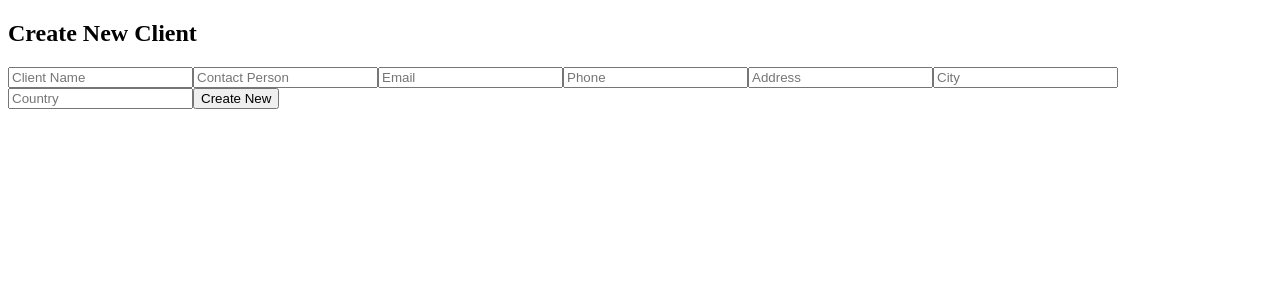
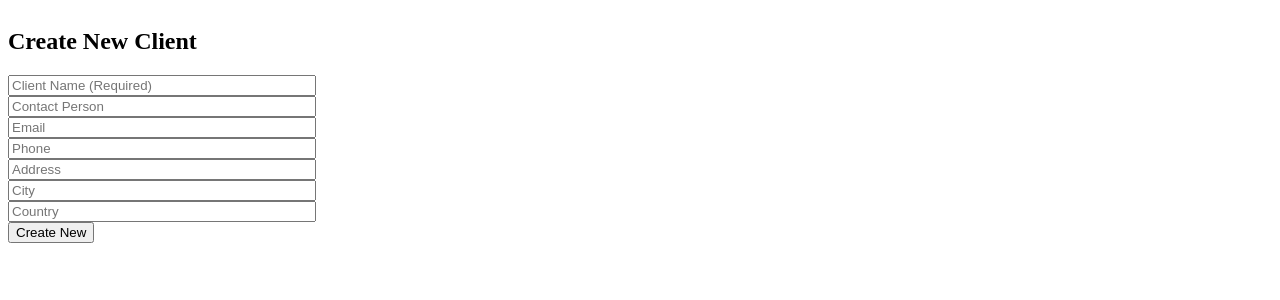
Before and after one commit to adobiss/db-api-frontend, a React (Create React App) app: page /create in a window 1280 px wide. Shown: the top 300 px of the page. Built offline with nearby package versions, Linux system fonts and the light colour scheme.

Commit message:
Update CreateRecord layout to vertical, align left and remove gaps for consistency

```diff
--- a/src/components/CreateRecord.js
+++ b/src/components/CreateRecord.js
@@ -35,18 +35,61 @@ const CreateRecord = () => {
   };
 
   return (
-    <div>
+    <div style={{ display: 'flex', flexDirection: 'column', alignItems: 'flex-start', width: '300px' }}>
       <h2>Create New Client</h2>
-      <input type="text" placeholder="Client Name" onChange={(e) => setClientName(e.target.value)} required />
-      <input type="text" placeholder="Contact Person" onChange={(e) => setContactPerson(e.target.value)} />
-      <input type="email" placeholder="Email" onChange={(e) => setEmail(e.target.value)} />
-      <input type="text" placeholder="Phone" onChange={(e) => setPhone(e.target.value)} />
-      <input type="text" placeholder="Address" onChange={(e) => setAddress(e.target.value)} />
-      <input type="text" placeholder="City" onChange={(e) => setCity(e.target.value)} />
-      <input type="text" placeholder="Country" onChange={(e) => setCountry(e.target.value)} />
-      <button onClick={handleCreate}>Create New</button>
-      {error && <p>{error}</p>}
-      {success && <p>{success}</p>}
+      <input
+        type="text"
+        placeholder="Client Name (Required)"
+        value={clientName}
+        onChange={(e) => setClientName(e.target.value)}
+        required
+        style={{ marginBottom: '0px', width: '100%' }}
+      />
+      <input
+        type="text"
+        placeholder="Contact Person"
+        value={contactPerson}
+        onChange={(e) => setContactPerson(e.target.value)}
+        style={{ marginBottom: '0px', width: '100%' }}
+      />
+      <input
+        type="email"
+        placeholder="Email"
+        value={email}
+        onChange={(e) => setEmail(e.target.value)}
+        style={{ marginBottom: '0px', width: '100%' }}
+      />
+      <input
+        type="text"
+        placeholder="Phone"
+        value={phone}
+        onChange={(e) => setPhone(e.target.value)}
+        style={{ marginBottom: '0px', width: '100%' }}
+      />
+      <input
+        type="text"
+        placeholder="Address"
+        value={address}
+        onChange={(e) => setAddress(e.target.value)}
+        style={{ marginBottom: '0px', width: '100%' }}
+      />
+      <input
+        type="text"
+        placeholder="City"
+        value={city}
+        onChange={(e) => setCity(e.target.value)}
+        style={{ marginBottom: '0px', width: '100%' }}
+      />
+      <input
+        type="text"
+        placeholder="Country"
+        value={country}
+        onChange={(e) => setCountry(e.target.value)}
+        style={{ marginBottom: '0px', width: '100%' }}
+      />
+      <button onClick={handleCreate} style={{ marginTop: '0px', alignSelf: 'flex-start' }}>Create New</button>
+      {error && <p style={{ color: 'red' }}>{error}</p>}
+      {success && <p style={{ color: 'green' }}>{success}</p>}
     </div>
   );
 };
```
